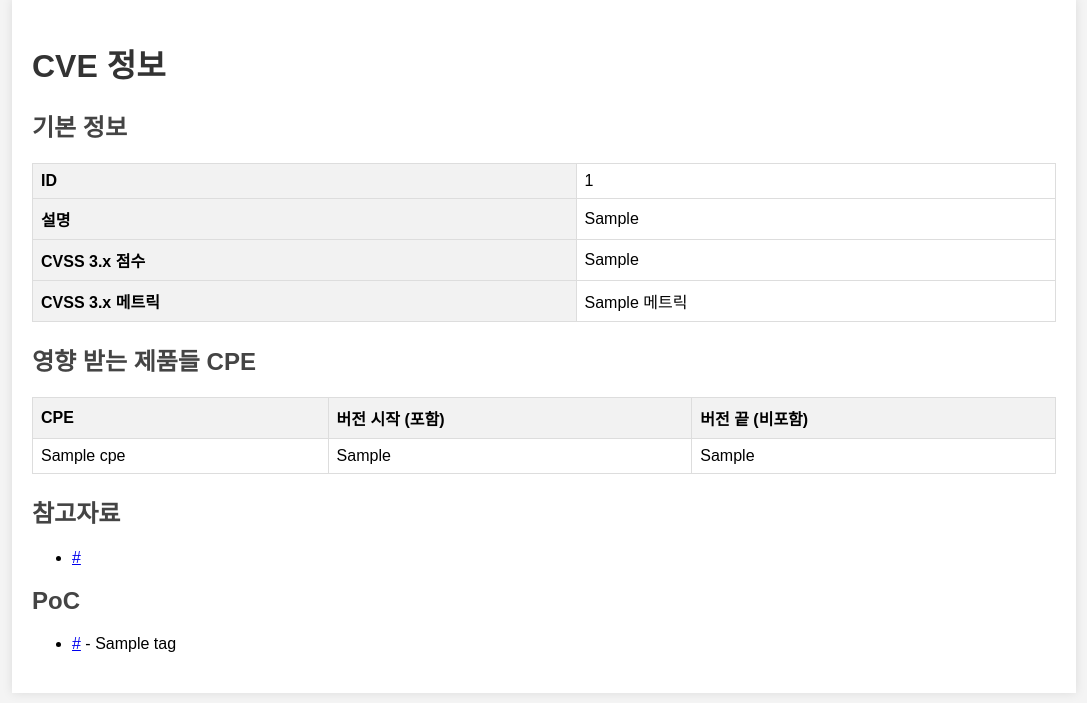
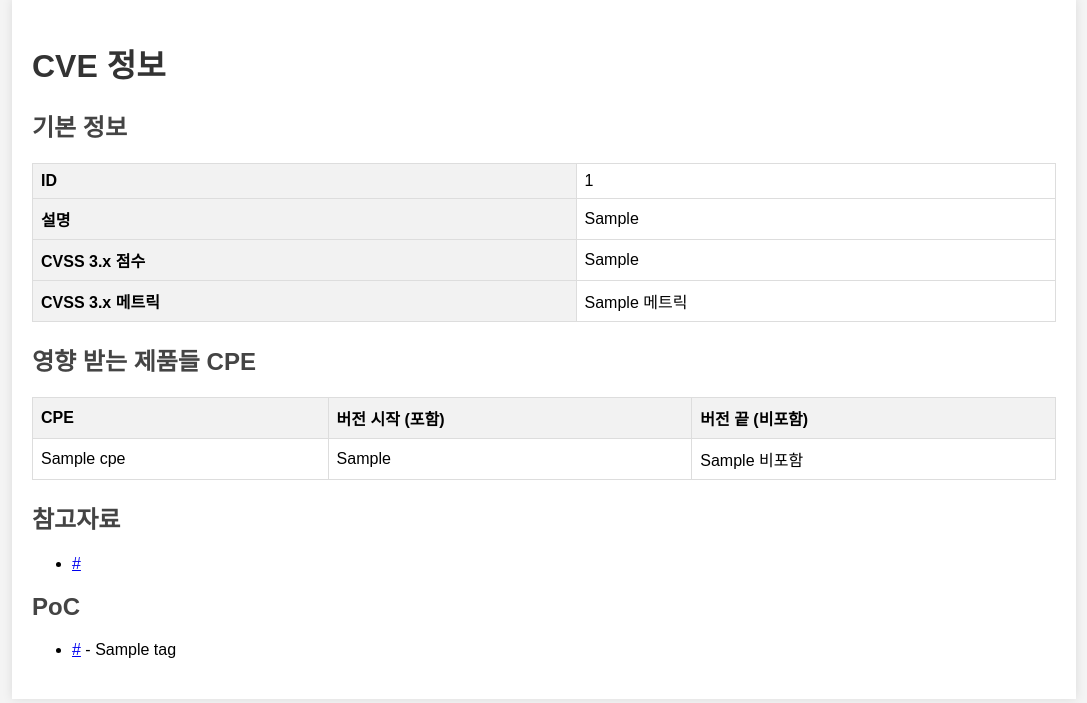
Before and after one commit to sdevel1029/ips_rule_advisor, a FastAPI app: template src/templates/info.html in a window 1280 px wide. Shown: the part 21-724 px from the top of the page, without its empty margins (96-1183 px from the left). Run offline with FastAPI, Linux system fonts and the light colour scheme; the template is opened without the code that fills it: most values are stand-ins (such as "Sample title", 1, 10 or a date in 2020).

Commit message:
rpatools 출력값 미 표기 오류 수정 (cpe 버전 포함, 비포함 안뜨는오류)

```diff
--- a/src/getinfo/rpatools.py
+++ b/src/getinfo/rpatools.py
@@ -68,12 +68,12 @@ def nvd(code) :
                     # 리스트에 추가
                     tmp_list.append({
                         'CPE' : cpe_info,
-                        '이버전부터(포함)': version_start,
-                        '이버전까지(비포함)': version_end
+                        '포함': version_start,
+                        '비포함': version_end
                     })
         cpe_list.append(tmp_list)
 
-    output["영향 받는 제품들 CPE"] = cpe_list
+    output["제품들"] = cpe_list
 
     # poc, 참고자료
     # 참고자료 중에서 tag 에 Exploit 있는것들을 poc에 넣음
--- a/src/templates/info.html
+++ b/src/templates/info.html
@@ -72,19 +72,19 @@
 
         <div class="section">
             <h2>영향 받는 제품들 CPE</h2>
-            {% if info.nvd.영향_받는_제품들_CPE %}
+            {% if info.nvd.제품들 %}
                 <table>
                     <tr>
                         <th>CPE</th>
                         <th>버전 시작 (포함)</th>
                         <th>버전 끝 (비포함)</th>
                     </tr>
-                    {% for cpe_list in info.nvd.영향_받는_제품들_CPE %}
+                    {% for cpe_list in info.nvd.제품들 %}
                         {% for cpe in cpe_list %}
                             <tr>
                                 <td>{{ cpe.CPE | default('정보 없음') }}</td>
-                                <td>{{ cpe.이버전부터_포함 if cpe.이버전부터_포함 is not none else '-' }}</td>
-                                <td>{{ cpe.이버전까지_비포함 if cpe.이버전까지_비포함 is not none else '-' }}</td>
+                                <td>{{ cpe.포함 if cpe.포함 is not none else '-' }}</td>
+                                <td>{{ cpe.비포함 if cpe.비포함 is not none else '-' }}</td>
                             </tr>
                         {% endfor %}
                     {% endfor %}
```
